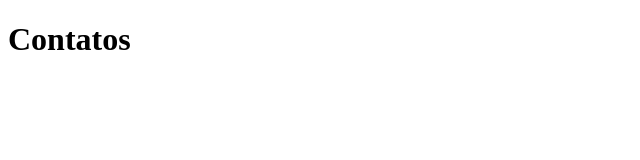
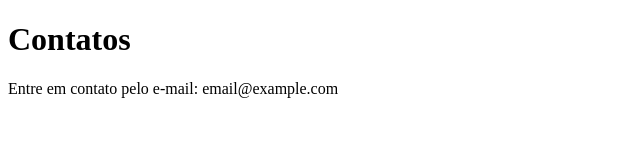
Before and after one commit to mribeiro27/sistema-de-cadastro, a plain HTML site: page contato.html in a window 1280 px wide. Shown: the whole page, without its empty margins (0-640 px from the left). Drawn offline with Linux system fonts and the light colour scheme.

Commit message:
Adicionando e-mail de contato

```diff
--- a/contato.html
+++ b/contato.html
@@ -8,5 +8,6 @@
 </head>
 <body>
     <h1>Contatos</h1>
+    <p>Entre em contato pelo e-mail: email@example.com</p>
 </body>
 </html>
```
